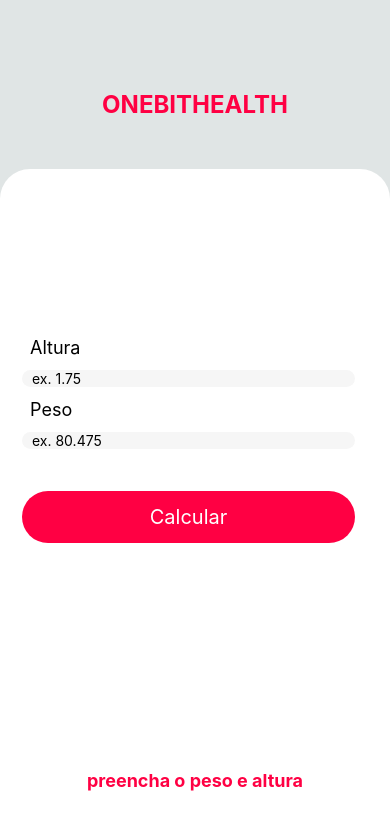
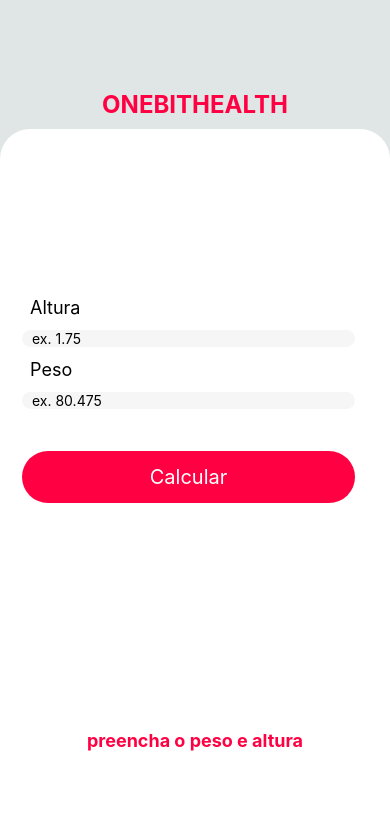
Before and after one commit to aefonso/my-project, a React Native app: screen / in a window 390 px wide. Shown: the top 830 px of the page. Built offline with nearby package versions, Linux system fonts and the light colour scheme.

Commit message:
feat: configurando css

```diff
--- a/src/components/Form/style.js
+++ b/src/components/Form/style.js
@@ -5,13 +5,10 @@
     width: "100%",
     height: "100%",
     justifyContent: "space-around",
-    bottom:0,
     backgroundColor: "#FFFFFF",
     alignItems: "center",
-    marginTop: 30,
     borderTopLeftRadius:30,
     borderTopRightRadius:30,
-    marginTop:40,
     paddingTop: 15,
   },
   form:{
```
